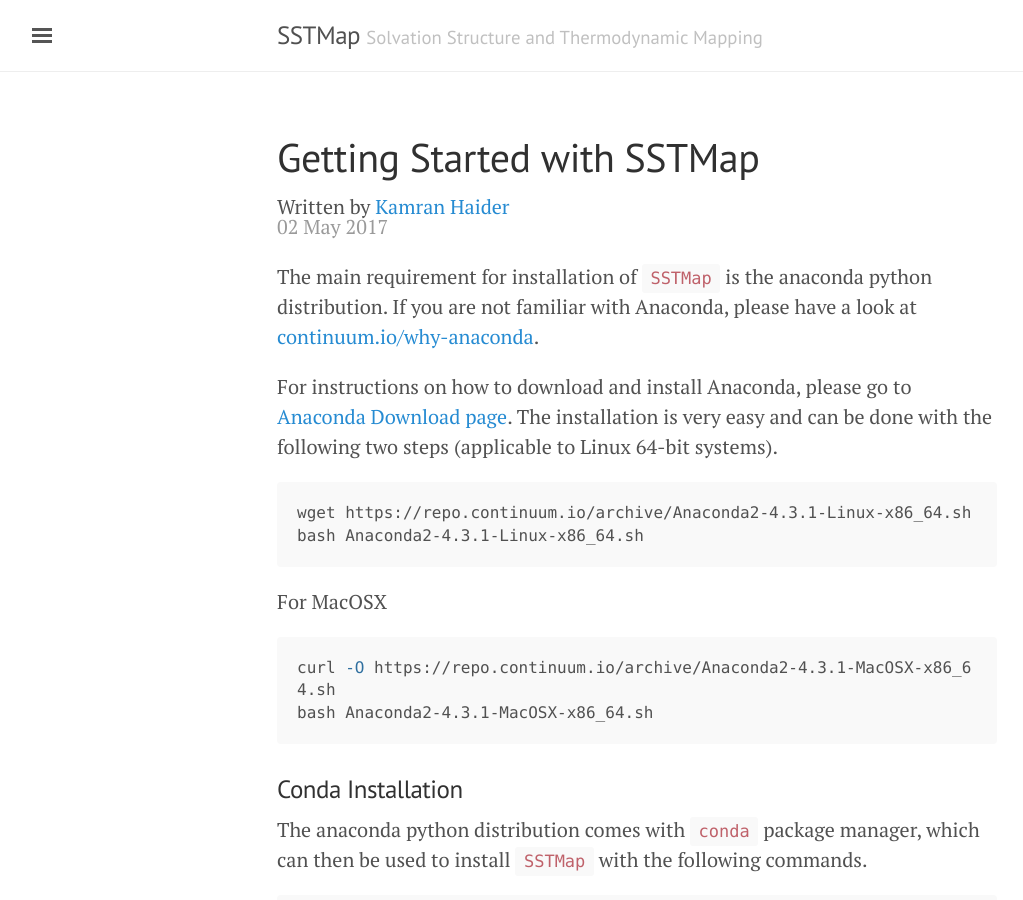
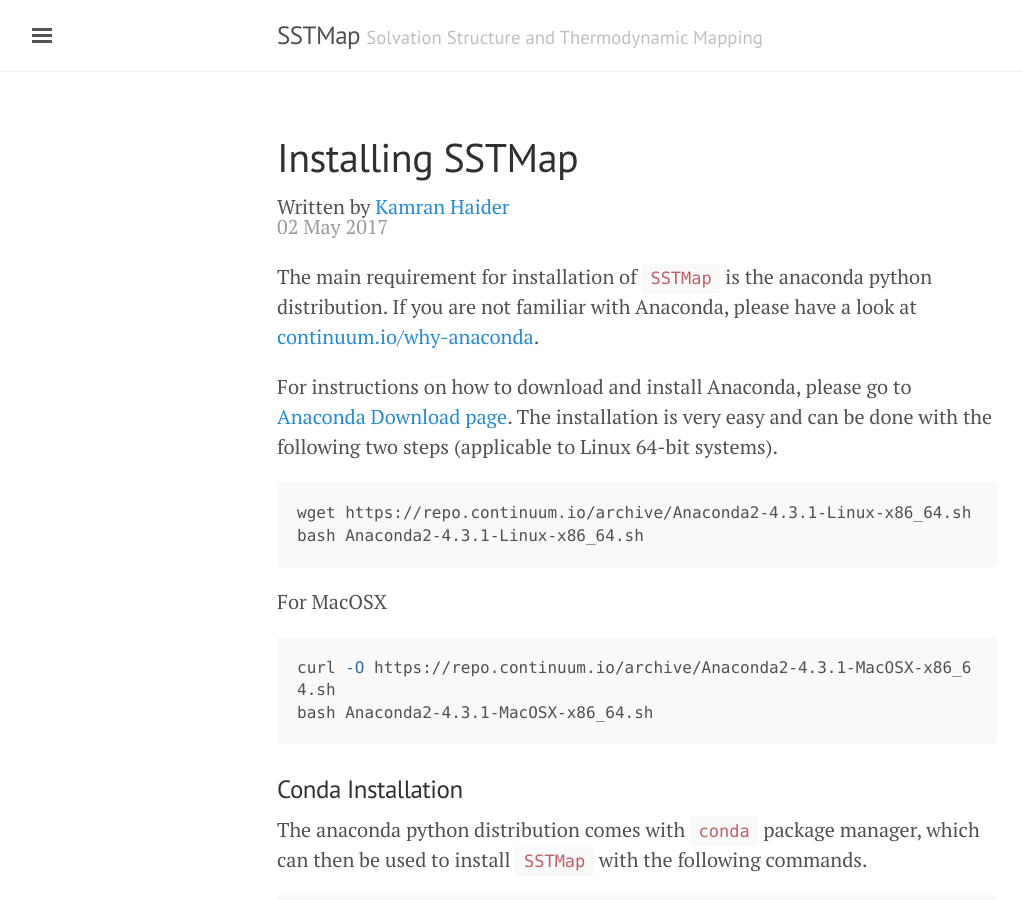
Before and after one commit to KurtzmanLab/SSTMap, a Jekyll site: the page built from _posts/2017-06-06-getting-started.md, in a window 1280 px wide and 900 px high. Shown: the whole window, without its empty margins (3-1026 px from the left). Built offline with Jekyll 4.4.1, drawn with Linux system fonts in a browser that asks for light colours.

Commit message:
Update and rename 2017-05-02-getting-started.md to 2017-06-06-getting-started.md

```diff
--- a/_posts/2017-05-02-getting-started.md
+++ b/_posts/2017-06-06-getting-started.md
@@ -1,7 +1,7 @@
 ---
 layout: post
 author: kamran-haider
-title: Getting Started with SSTMap
+title: Installing SSTMap
 date: 2017-05-02
 published: true
 ---
```
